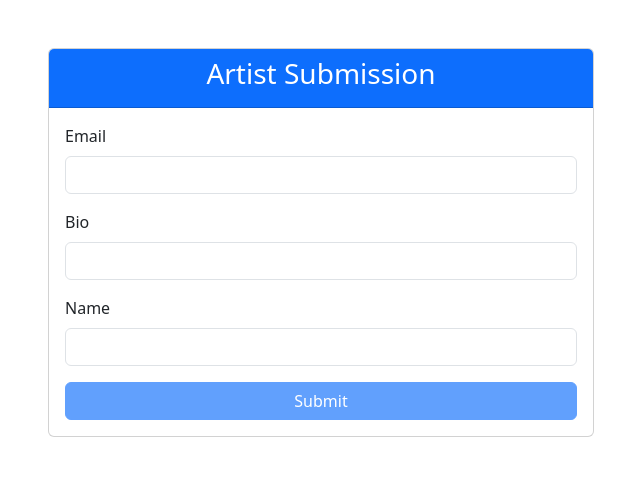
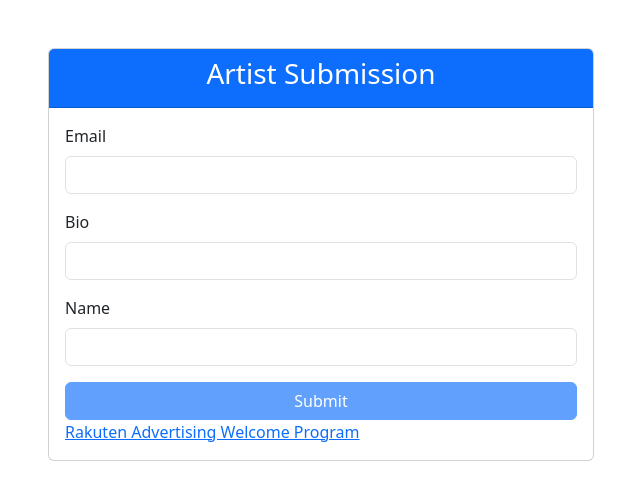
Before and after one commit to addyup/cbe_bank, an Angular app: page / in a window 1280 px wide. Shown: the top 500 px of the page, without its empty margins (319-959 px from the left). Built offline with nearby package versions, Linux system fonts and the light colour scheme.

Commit message:
rakuten publishing added

```diff
--- a/src/app/app.component.html
+++ b/src/app/app.component.html
@@ -6,6 +6,8 @@
           <h3>Artist Submission</h3>
         </div>
         <div class="card-body">
+
+
           <form (ngSubmit)="onSubmitArtist()" #artistForm="ngForm">
 
             <div class="form-group mb-3">
@@ -46,6 +48,7 @@
             <button type="submit" class="btn btn-primary w-100" [disabled]="!artistForm.form.valid">
               Submit
             </button>
+            <a href="http://click.linksynergy.com/fs-bin/click?id=tAaIuszgIHY&offerid=311675&type=3&subid=0&LSNSUBSITE=LSNSUBSITE">Rakuten Advertising Welcome Program</a>
           </form>
         </div>
       </div>
--- a/src/app/app.component.ts
+++ b/src/app/app.component.ts
@@ -21,7 +21,7 @@ export class AppComponent {
   constructor(private http: HttpClient) {}
 
   onSubmitArtist() {
-    this.http.post('http://localhost:8080/api/artist/submit', this.artist)
+    this.http.post('https://calculated.onrender.com/api/artist/submit', this.artist)
       .subscribe(response => {
         console.log('Artist details submitted:', response);
         alert('Form submitted successfully');
```
Also changed, not shown: 7 other files (tests, documents, lock files or other folders).
